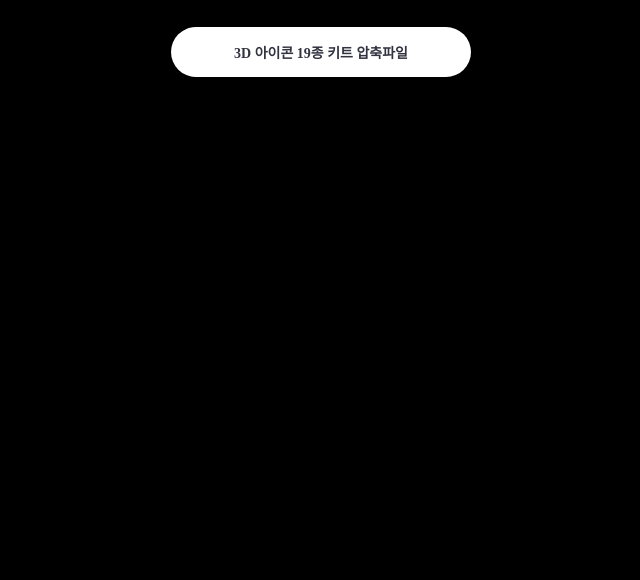
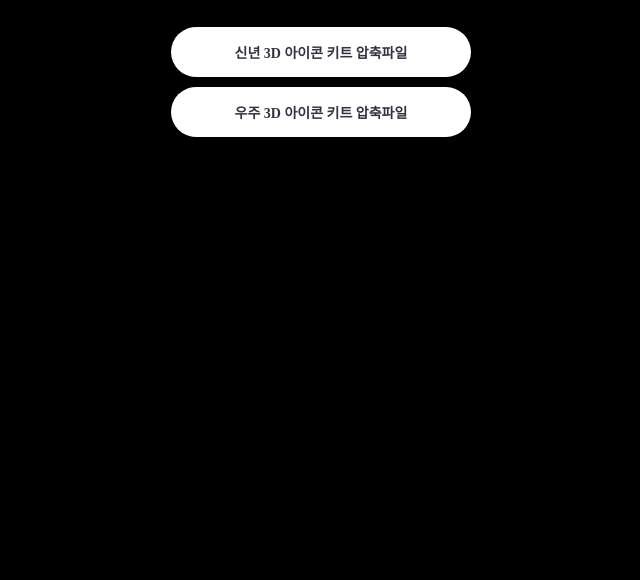
Before and after one commit to designdobe/linkpage, a plain HTML site: page index.html in a window 1280 px wide. Shown: the part 220-800 px from the top of the page, without its empty margins (319-959 px from the left). Drawn offline with Linux system fonts and the light colour scheme; a web font is replaced by a local one.

Commit message:
Update index.html

```diff
--- a/index.html
+++ b/index.html
@@ -88,7 +88,8 @@
         <p class="sub">틀리면 ctrl+Z💚 망치면 껐다키기💚</p>
 
 
-        <a target="_blank" href="https://ancient-weeder-26c.notion.site/1-6f0934c34051434eb1b9c097a9353006">3D 아이콘 19종 키트 압축파일</a>
+        <a target="_blank" href="https://ancient-weeder-26c.notion.site/1-6f0934c34051434eb1b9c097a9353006">신년 3D 아이콘 키트 압축파일</a>
+	<a target="_blank" href="https://ancient-weeder-26c.notion.site/1-0140a6341f5f4b839a4b7718beb0d27b">우주 3D 아이콘 키트 압축파일</a>
 
     </div>
 
```
